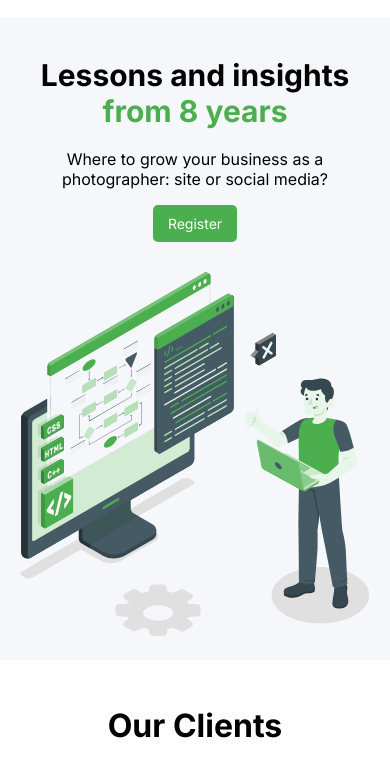
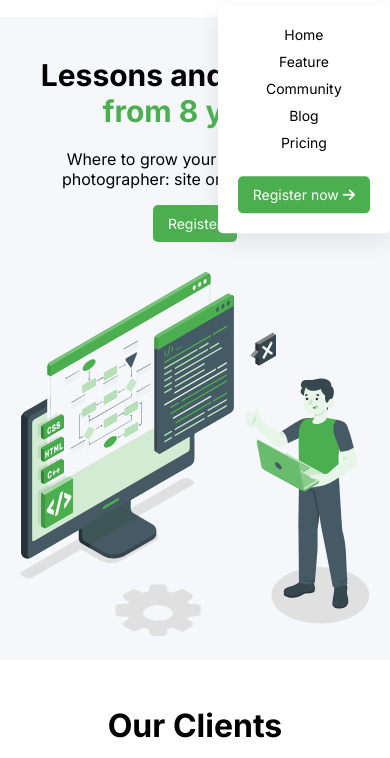
Before and after one commit to Samrat-Debugger/Nexcent, a plain HTML site: page index.html in a window 390 px wide. Both pictures are taken after a click on the button 345 px from the left and 40 px from the top of the page. Shown: the part 63-821 px from the top of the page. Drawn offline with Linux system fonts and the light colour scheme.

Commit message:
burger menu done with js

```diff
--- a/index.html
+++ b/index.html
@@ -18,7 +18,7 @@
         <a href="/">
             <img src="./assets/images/logo-black.svg" alt="NEXCENT LOGO">
         </a>
-        <div class="menu">
+        <div class="menu" id="menu">
             <nav>
                 <a href="#">Home</a>
                 <a href="#">Feature</a>
@@ -29,7 +29,7 @@
             <!-- primary btn style -->
             <button class="btnPrimary">Register now <i class="fa-solid fa-arrow-right"></i></button>
         </div>
-        <button class="burger">
+        <button class="burger " id="burger">
             <i class="fa-solid fa-burger"></i>
         </button>
     </header>
@@ -91,6 +91,7 @@
 
         </div>
     </main>
+    <script src="./script.js"></script>
 </body>
 
 </html>
--- /dev/null
+++ b/script.js
@@ -0,0 +1,5 @@
+const burger = document.getElementById("burger");
+const menu = document.getElementById("menu")
+burger.addEventListener("click", function () {
+    menu.classList.toggle("mbMenu")
+})
--- a/style.css
+++ b/style.css
@@ -51,6 +51,7 @@ button {
     padding: 20px 20px;
     margin: 0 auto;
     font-size: var(--fs-body);
+    position: relative;
 
 }
 
@@ -201,6 +202,28 @@ button {
 
     .menu {
         display: none;
+
+
+    }
+
+    .mbMenu {
+        position: absolute;
+        right: 0;
+        background-color: white;
+        flex-flow: column;
+        text-align: center;
+        bottom: -100%;
+        padding: 20px;
+        transform: translateY(60%);
+        display: flex;
+        box-shadow: rgba(149, 157, 165, 0.2) 0px 8px 24px;
+        border-radius: 5px;
+    }
+
+    .mbMenu a {
+        display: block;
+        margin-left: 0;
+        margin-bottom: 10px;
     }
 
     /* hero section */
```
